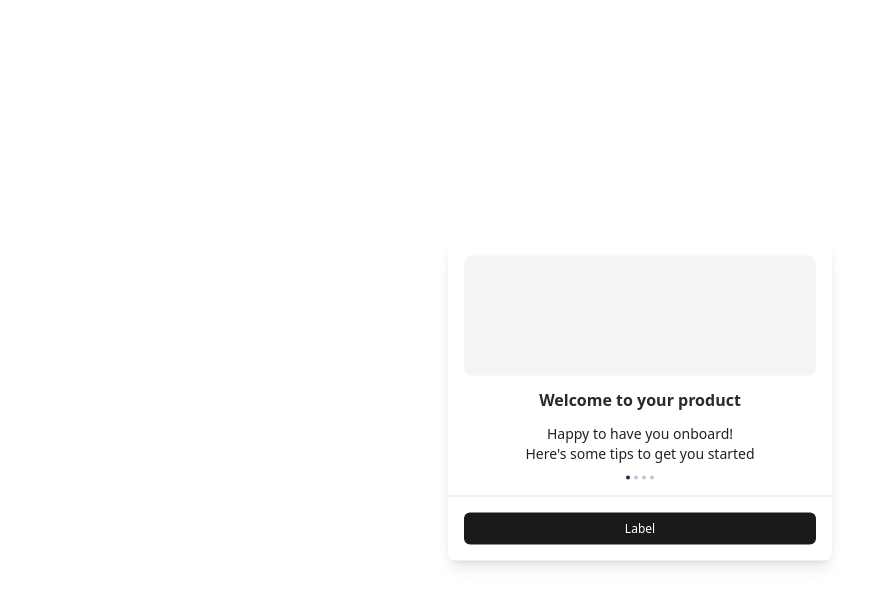
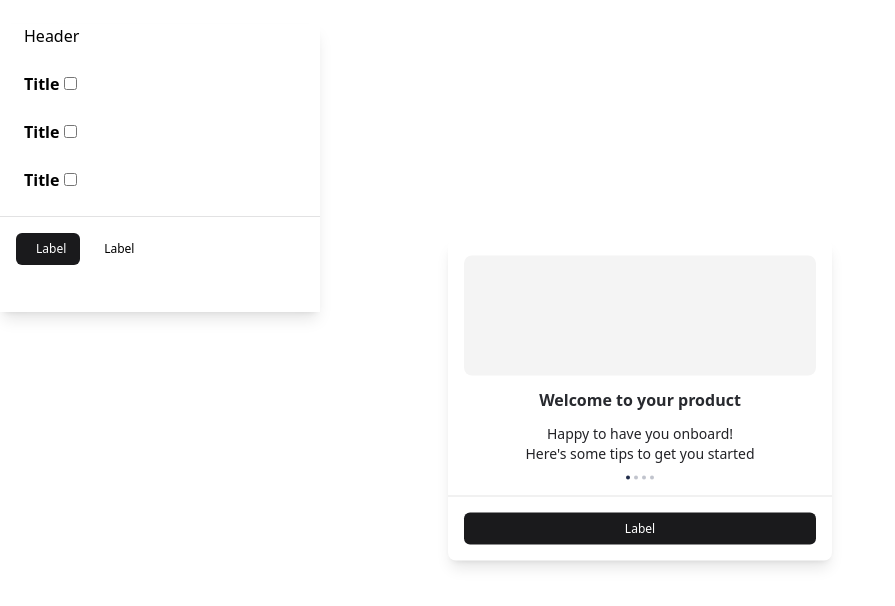
Before and after one commit to ozolox123/improved-octo-goggles, a plain HTML site: page index.html in a window 1280 px wide. Shown: the whole page, without its empty margins (0-895 px from the left). Drawn offline with nearby package versions, Linux system fonts and the light colour scheme.

Commit message:
Сделал Бибу

```diff
--- a/index.html
+++ b/index.html
@@ -10,6 +10,20 @@
 </head>
 
 <body>
+    <!-- Biba -->
+      <div class="div-1  bg-[#FFFFFF] max-w-xs h-72 shadow-lg"> <header class="header-1 font-medium flex m-6 text-base">Header</header>
+    <div class="font-semibold text-left m-6" >Title <input type="checkbox" class="" name="" id=""></div>
+    <div class="font-semibold text-left m-6" >Title <input type="checkbox" class="" name="" id=""></div>
+    <div class="font-semibold text-left m-6" >Title <input type="checkbox" class="" name="" id=""></div>
+    <footer class="border-t border-[#22222621] p-4">
+    <button class="bg-[#1A1A1C] text-xs font-medium text-white py-2 px-5 w-16 h-8  rounded-md hover:bg-gray-500 transition-all duration-300 ease-in-out">Label</button>
+    <button class="bg-[#ffffff] text-xs font-medium text-black py-2 px-5 w-16 h-8  rounded-md hover:bg-gray-500 transition-all duration-300 ease-in-out">Label</button>
+</footer>
+
+
+    </div>
+
+    <!-- Biba end -->
     <!-- onboarding modal -->
     <div class="modal shadow-lg rounded-lg absolute left-1/2 top-1/2 -translate-x-1/2 -translate-y-1/2 min-w-[24rem] max-w-lg">
         <header class="p-4 flex flex-col gap-3">
```
